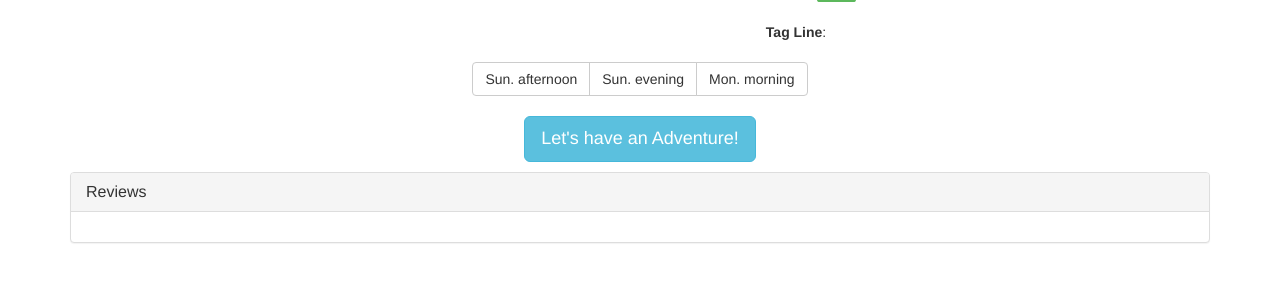
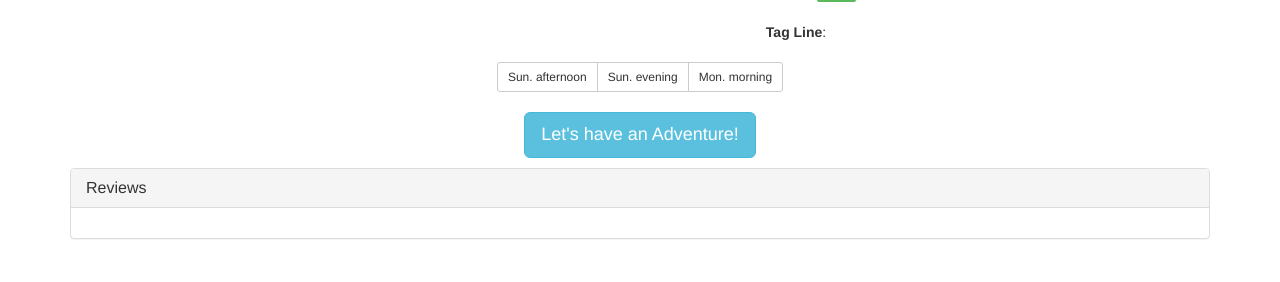
Before and after one commit to austinhulak/meetme, a Django app: page /profile/1/ in a window 1280 px wide. Shown: the part 88-370 px from the top of the page. Run offline with Django 3.2, Linux system fonts and the light colour scheme; the visitor is signed in with stand-in values (Sample User, id 1); data comes from the database, SQL or seed files in the repository; data that the repository does not hold is empty; some libraries are stand-ins or nearby versions.

Commit message:
commit migration

```diff
--- a/meetme/templates/meetme/profile.html
+++ b/meetme/templates/meetme/profile.html
@@ -32,7 +32,8 @@
 
    </div>
    <div class="row text-center">
-      <div class="btn-group">
+
+      <div class="btn-group btn-group-sm">
 	{% for time in available_times %}
          <button type="button" class="btn btn-default">{{ time }}</button>
 	{% endfor %}
```
Also changed, not shown: meetme/migrations/0005_auto__add_field_review_headline.py (added).
